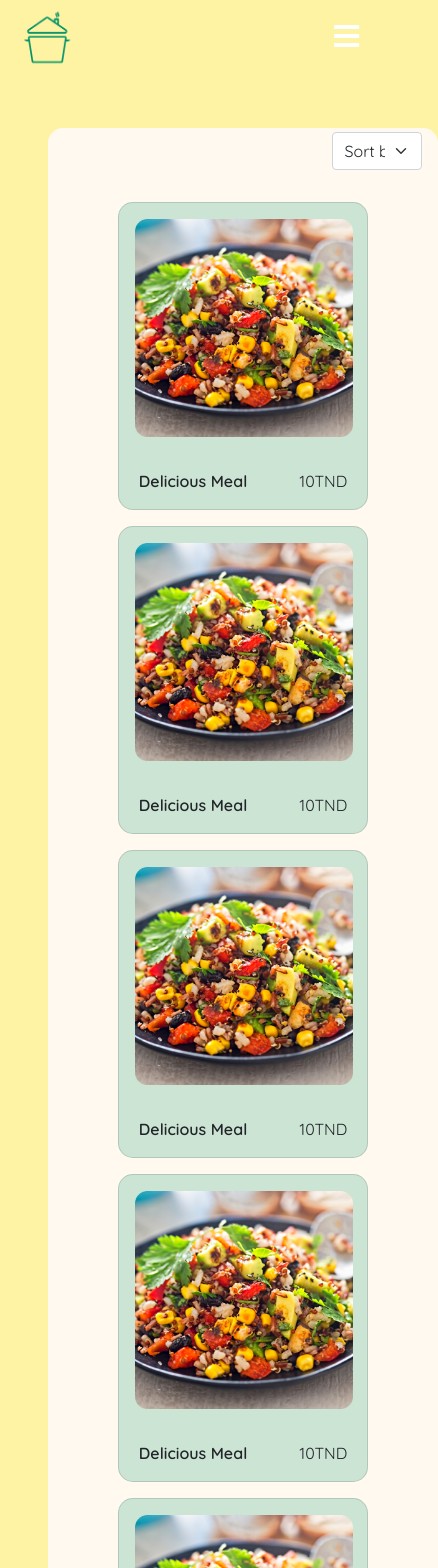
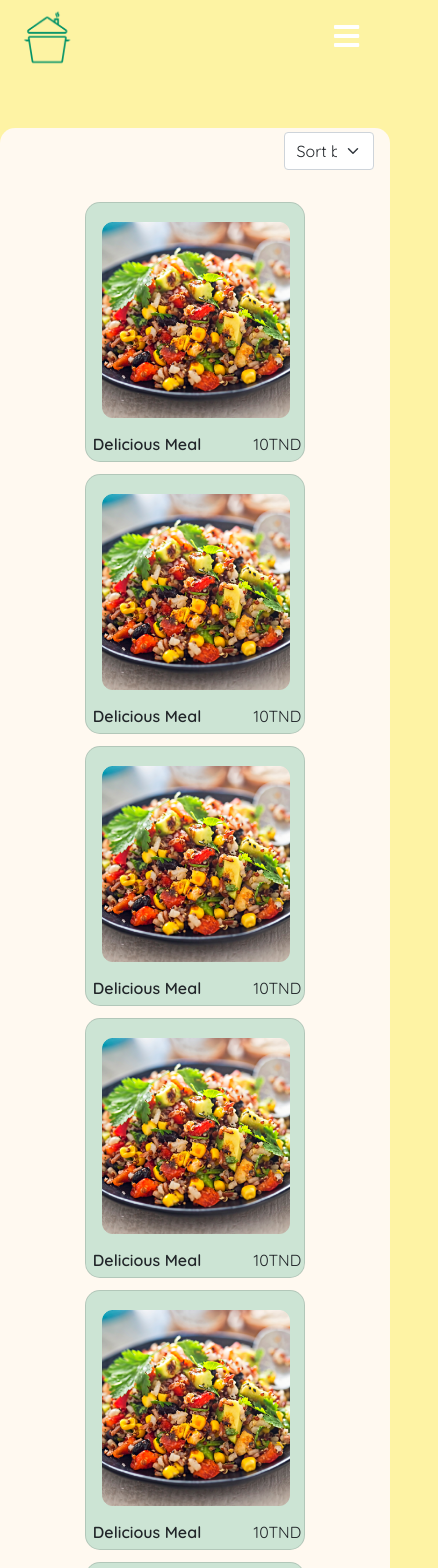
Before and after one commit to BahaBoualii/COOKIINI-front-end, a React (Create React App) app: page /meals in a window 390 px wide. Shown: the top 1568 px of the page, 438 px wide, since content can reach past the window. Built offline with nearby package versions, Linux system fonts and the light colour scheme.

Commit message:
meals page done

```diff
--- a/package.json
+++ b/package.json
@@ -7,13 +7,16 @@
     "@testing-library/react": "^13.3.0",
     "@testing-library/user-event": "^13.5.0",
     "bootstrap": "^5.1.3",
+    "paperwave-range-slider": "^1.0.6",
     "pigeon-maps": "^0.21.0",
     "react": "^18.2.0",
     "react-bootstrap": "^2.4.0",
     "react-dom": "^18.2.0",
     "react-icons": "^4.4.0",
+    "react-rating-stars-component": "^2.2.0",
     "react-router-dom": "^6.3.0",
     "react-scripts": "5.0.1",
+    "react-simple-star-rating": "^4.0.5",
     "styled-components": "^5.3.5",
     "web-vitals": "^2.1.4"
   },
--- a/src/css/Meal/meal.css
+++ b/src/css/Meal/meal.css
@@ -1,6 +1,32 @@
-.container {
-  position: relative;
-  width: 50%;
+a{
+  display:block;
+}
+table {
+  border-spacing: 20px 30px;
+}
+
+.middle {
+  transition: .5s ease;
+  opacity: 0;
+  position: absolute;
+  top: 40%;
+  left: 50%;
+  transform: translate(-50%, -50%);
+  -ms-transform: translate(-50%, -50%);
+  text-align: center;
+}
+
+.containerImg:hover .image {
+  opacity: 0.3;
+}
+
+.containerImg:hover .middle {
+  opacity: 1;
+}
+
+.text {
+  background-color: transparent;
+
 }
 
 .image {
@@ -11,29 +37,3 @@
   transition: .5s ease;
   backface-visibility: hidden;
 }
-
-.middle {
-  transition: .5s ease;
-  opacity: 0;
-  position: absolute;
-  top: 50%;
-  left: 50%;
-  transform: translate(-50%, -50%);
-  -ms-transform: translate(-50%, -50%);
-  text-align: center;
-}
-
-.container:hover .image {
-  opacity: 0.3;
-}
-
-.container:hover .middle {
-  opacity: 1;
-}
-
-.text {
-  background-color: #04AA6D;
-  color: white;
-  font-size: 16px;
-  padding: 16px 32px;
-}
--- a/src/pages/forgottenpw.js
+++ b/src/pages/forgottenpw.js
@@ -2,7 +2,7 @@ import React from 'react';
 import { FormControl, FormGroup, ControlLabel, HelpBlock, Checkbox, Radio, Button, Form } from 'react-bootstrap';
 const ForgottenPw = () => {
   return (
-    <div className="mt-5 mx-5 px-3"
+    <div className="mt-5 mx-md-5 px-md-3"
     style={{
       display: 'flex',
       justifyContent: 'center',
--- a/src/pages/mealTempalte.js
+++ b/src/pages/mealTempalte.js
@@ -1,8 +1,11 @@
-import React from "react";
+import React, { useTransition } from "react";
+import { useState } from "react";
+import Badge from "react-bootstrap/Badge";
 import Container from "react-bootstrap/Container";
 import Row from "react-bootstrap/Row";
 import Col from "react-bootstrap/Col";
-import foodImage from "../assets/meal.png"
+import foodImage from "../assets/meal.png";
+import "../css/Meal/meal.css";
 import {
   FormControl,
   FormGroup,
@@ -16,17 +19,98 @@ import {
   Card,
 } from "react-bootstrap";
 
+/*
+  Everything is static
+  Fetch data from the DB
+*/
+
 const MealTempate = (props) => {
+  const [isHovered, setIsHovered] = useState(false);
   return (
-    <>
-      <Card style={{ display: "inline-flex",width:"250px",heigt:"100px" ,borderRadius:"15px",backgroundColor:"rgba(1, 146, 103, 0.2)",}} className="mx-md-3 mx-sm-1 my-2 h-25">
-        <Card.Img variant="top" src={foodImage} className="fluid px-3 py-3" style={{height:"250px",width:"250px"}}/>
-        <Card.Body className="mh-25">
-            <span className="fw-bolder text-start me-5">Delicious Meal</span>
-            <span className="text-start ms-1">10TND</span>
-        </Card.Body>
+    <div style={{ display: "inline-flex", }}>
+      <Card
+        style={{
+          display: "inline-flex",
+          width: "220px",
+          height: "260px",
+          borderRadius: "15px",
+          backgroundColor: "rgba(1, 146, 103, 0.2)",
+        }}
+        className="mx-md-3 mx-sm-1 mb-1"
+        onMouseEnter={() => {
+          setIsHovered(true);
+        }}
+        onMouseLeave={() => {
+          setIsHovered(false);
+        }}
+      >
+        <div className="containerImg">
+          <div style={{ marginTop: "-15px", marginLeft: "205px" }}>
+            <div
+              className="text-end "
+              style={{
+                visibility: isHovered === true ? "visible" : "hidden",
+              }}
+            >
+              <Badge
+                className="rounded-pill fw-bold fs-5 addToBasketBtn"
+                bg="dark"
+              >
+                +
+              </Badge>
+            </div>
+          </div>
+          <Card.Img
+            variant="top"
+            // Image directory fetched from DB
+            src={foodImage}
+            className="justify-content-center fluid px-3 pb-4 image "
+            style={{ height: "220px", width: "220px" }}
+          />
+          <div className="middle">
+            <div className="text">
+              <table>
+                <tr>
+                  <td>
+                    <img src="img/Mask group.png" class="img-fluid" />
+                  </td>
+                  <td class="text-start                                                                                                                                                             px-1">
+                    <b>{props.time}</b>
+                  </td>
+                </tr>
+                <tr>
+                  <td>
+                    <img src="img/Mask group (2).png" class="img-fluid" />
+                  </td>
+                  <td class="text-start px-1">
+                    <b>{props.calories}Kcal</b>
+                  </td>
+                </tr>
+                <tr>
+                  <td>
+                    <img src="img/Mask group 3.png" class="img-fluid" />
+                  </td>
+                  <td class="text-start px-1">
+                    <b>
+                      {props.rating}/5 <br />
+                      <span style={{ fontSize: "10px", color: "black" }}>
+                        (by {props.raters} users)
+                      </span>
+                    </b>
+                  </td>
+                </tr>
+              </table>
+            </div>
+          </div>
+        </div>
+        <p style={{
+          marginTop:"-10px"
+        }}>
+          <span className="fw-bolder text-start me-5 ps-1">Delicious Meal</span>
+          <span className="text-start ms-1 justify-content-start">10TND</span>
+        </p>
       </Card>
-    </>
+    </div>
   );
 };
 
--- a/src/pages/meals.js
+++ b/src/pages/meals.js
@@ -1,7 +1,12 @@
 import React from "react";
+import { PolymerElement, html } from "@polymer/polymer";
+import "paperwave-range-slider/paperwave-range-slider.js";
+import { useState } from "react";
+import ReactStars from "react-rating-stars-component";
 import Container from "react-bootstrap/Container";
 import Row from "react-bootstrap/Row";
 import Col from "react-bootstrap/Col";
+import { Rating } from "react-simple-star-rating";
 import {
   FormControl,
   FormGroup,
@@ -15,72 +20,123 @@ import {
 } from "react-bootstrap";
 import MealTempate from "./mealTempalte";
 
+const Category = (props) => {
+  return (
+    <Form.Check
+      inline
+      label={props.categName}
+      name={props.categName}
+      type="checkbox"
+      id={props.categName}
+      style={{ color: "#019267" }}
+      className="fs-md-5 fs-sm-6"
+    />
+  );
+};
+
 const Meals = () => {
   /*
         To Do :
             Fetch data from the DB as props for the Meals Template
     */
   return (
-    <Container className="text-center">
-      <Row fluid className="mt-5">
+    <Container className="text-center justify-content-center">
+      <Row fluid className="mt-5 sticky ">
         <Col
+          sticky="top"
           md={3}
-          lg={3}
+          lg={2}
           style={{
             borderColor: "black",
             backgroundColor: "#FFF9F0",
             borderRadius: "15px",
+            width: "18%",
           }}
-          className="d-none d-md-block ps-4 me-3 pb-3 pt-3 pe-4 h-25 w-25"
+          className="d-none d-lg-block ms-5 me-5 pb-3 pt-3 h-25 text-start w-md-50 pe-md-5"
         >
-          <p className="fw-bolder fs-2 text-start " style={{ color: "#019267" }}>
+          <h2
+            className="text-start ms-md-2 fw-bolder "
+            style={{ color: "#019267" }}
+          >
             Categories
+          </h2>
+          <ul type="none" className="mt-2">
+            <li>
+              <Category categName="Category 1" />
+            </li>
+            <li>
+              <Category categName="Category 2" />
+            </li>
+            <li>
+              <Category categName="Category 3" />
+            </li>
+            <li>
+              <Category categName="Category 4" />
+            </li>
+            <li>
+              <Category categName="Category 5" />
+            </li>
+            <li>
+              <Category categName="Category 6" />
+            </li>
+          </ul>
+          <p
+            style={{ color: "#019267" }}
+            className="fs-2 fw-bolder ms-md-2 d-none d-lg-block"
+          >
+            Rating
+            <span className="py-5">
+              <Rating
+                className="bg-transparent"
+                emptySymbol="fa fa-star-o fa-2x"
+                fullSymbol="fa fa-star fa-2x"
+                fractions={2}
+                transition={true}
+                allowHalfIcon={true}
+                tooltipDefaultText={true}
+              />
+            </span>
           </p>
-          <ul type="none" className="text-start">
-
-            <li className="fs-md-4">Category 1</li>
-            <li className="fs-md-4">Category 2</li>
-            <li className="fs-md-4">Category 3</li>
-            <li className="fs-md-4">Category 4</li>
-            <li className="fs-md-4">Category 5</li>
-
-          </ul>
-          <Form.Label className="fw-bolder" style={{ color: "#019267" }}>
+          <p
+            className="fs-2 fw-bolder ms-md-2 mt-3 d-none d-lg-block"
+            style={{ color: "#019267" }}
+          >
             Price
-          </Form.Label>
-          <Form.Range />
-          <div className="">
-            <Row>
-              <Col>
-                <Form.Control type="text" id="" aria-describedby="" />
-              </Col>
-              _
-              <Col>
-                <Form.Control type="text" id="" aria-describedby=""/>
-              </Col>
-            </Row>
-          </div>
-          <Form.Label className="fw-bolder" style={{ color: "#019267" }}>
-            Cooking Time
-          </Form.Label>
-          <Form.Range />
-          <div className="">
-            <Row>
-              <Col className>
-                <Form.Control type="text" id="" aria-describedby=""/>
-              </Col>{" "}
-              _
-              <Col>
-                <Form.Control type="text" id="" aria-describedby=""/>
-              </Col>
-            </Row>
-          </div>
+            <span>
+              <paperwave-range-slider
+                id="priceSilder"
+                min="0"
+                max="300"
+                lowValue="30"
+                highValue="90"
+                minInterval="20"
+                pin
+              ></paperwave-range-slider>
+            </span>
+          </p>
+          <p
+            className="fs-2 fw-bolder ms-md-2 mt-3 d-none d-lg-block"
+            style={{ color: "#019267" }}
+          >
+            Cooking time
+            <span>
+              <paperwave-range-slider
+                id="timeSilder"
+                min="0"
+                max="300"
+                lowValue="30"
+                highValue="90"
+                minInterval="20"
+                pin
+              ></paperwave-range-slider>
+            </span>
+          </p>
         </Col>
         <Col
           md={7}
           lg={8}
           style={{ backgroundColor: "#FFF9F0", borderRadius: "15px" }}
-          className="px-lg-1 px-md-1 ms-5"
+          className="px-lg-1 px-md-1 ms-md-3"
         >
           <>
             <div className="text-end d-flex justify-content-end mt-1 me-1">
@@ -93,37 +149,72 @@ const Meals = () => {
           </>
           <br />
           <div className="text-center px-lg-1 ">
-            <MealTempate />
-            <MealTempate />
-            <MealTempate />
-            <MealTempate />
-            <MealTempate />
-            <MealTempate />
-            <MealTempate />
-            <MealTempate />
-            <MealTempate />
-            <MealTempate />
-            <MealTempate />
-            <MealTempate />
-            <MealTempate />
-            <MealTempate />
-            <MealTempate />
-            <MealTempate /><MealTempate />
-            <MealTempate />
-            <MealTempate />
-            <MealTempate />
-            <MealTempate />
-            <MealTempate />
-            <MealTempate />
-            <MealTempate /><MealTempate />
-            <MealTempate />
-            <MealTempate />
-            <MealTempate />
-            <MealTempate />
-            <MealTempate />
-            <MealTempate />
-            <MealTempate />
-            /* */
+            <MealTempate
+              calories="450"
+              raters="3520"
+              rating="4.5"
+              time="30 min"
+            />
+            <MealTempate
+              calories="450"
+              raters="3520"
+              rating="4.5"
+              time="30 min"
+            />
+            <MealTempate
+              calories="450"
+              raters="3520"
+              rating="4.5"
+              time="30 min"
+            />
+            <MealTempate
+              calories="450"
+              raters="3520"
+              rating="4.5"
+              time="30 min"
+            />
+            <MealTempate
+              calories="450"
+              raters="3520"
+              rating="4.5"
+              time="30 min"
+            />
+            <MealTempate
+              calories="450"
+              raters="3520"
+              rating="4.5"
+              time="30 min"
+            />
+            <MealTempate
+              calories="450"
+              raters="3520"
+              rating="4.5"
+              time="30 min"
+            />
+            <MealTempate
+              calories="450"
+              raters="3520"
+              rating="4.5"
+              time="30 min"
+            />
+            <MealTempate
+              calories="450"
+              raters="3520"
+              rating="4.5"
+              time="30 min"
+            />
+            <MealTempate
+              calories="450"
+              raters="3520"
+              rating="4.5"
+              time="30 min"
+            />
+            <MealTempate
+              calories="450"
+              raters="3520"
+              rating="4.5"
+              time="30 min"
+            />
           </div>
         </Col>
       </Row>
--- a/src/pages/mybasket.js
+++ b/src/pages/mybasket.js
@@ -38,7 +38,7 @@ const MyBasket = (props) => {
               className="fw-bold justify-content-end"
               style={{ display: "flex", alignItems: "center" }}
             >
-              <p style={{ color: "#019267" }} className="fs-4 ">
+              <p style= {{ color: "#019267" }} className="fs-4 ">
                 49.98 TND
               </p>
             </Col>
--- a/src/pages/signup.js
+++ b/src/pages/signup.js
@@ -36,12 +36,12 @@ const Signup = () => {
               </Form.Group>
             </Form>
             <div className="text-center">
-              <Button style={{ backgroundColor: "#019267", color: "eee", borderRadius: "15px" }} className="mb-3 fs-5 mt-2" type="submit">
+              <Button variant="secondary" style={{ backgroundColor: "#019267", color: "eee", borderRadius: "15px" }} className="mb-3 fs-5 mt-2" type="submit">
                 Sign up
               </Button>
               </div>
           </Col>
-          <Col className='text-center fw-bold fs-1 mt-5' style={{ color:"#019267",}} >
+          <Col className='text-center fw-bold fs-1 mt-sm-5 mt-xs-1' style={{ color:"#019267",}} >
             <p className="mt-5 pt-5 pe-3">Sign up with</p>
             <div className='mt-4'>
                 <Row fluid>
```
Also changed, not shown: src/pages/BasketElementTemplate.js (+20 -4 lines), 1 other file (tests, documents, lock files or other folders). Lines whose indentation alone changed are shown as unchanged.
